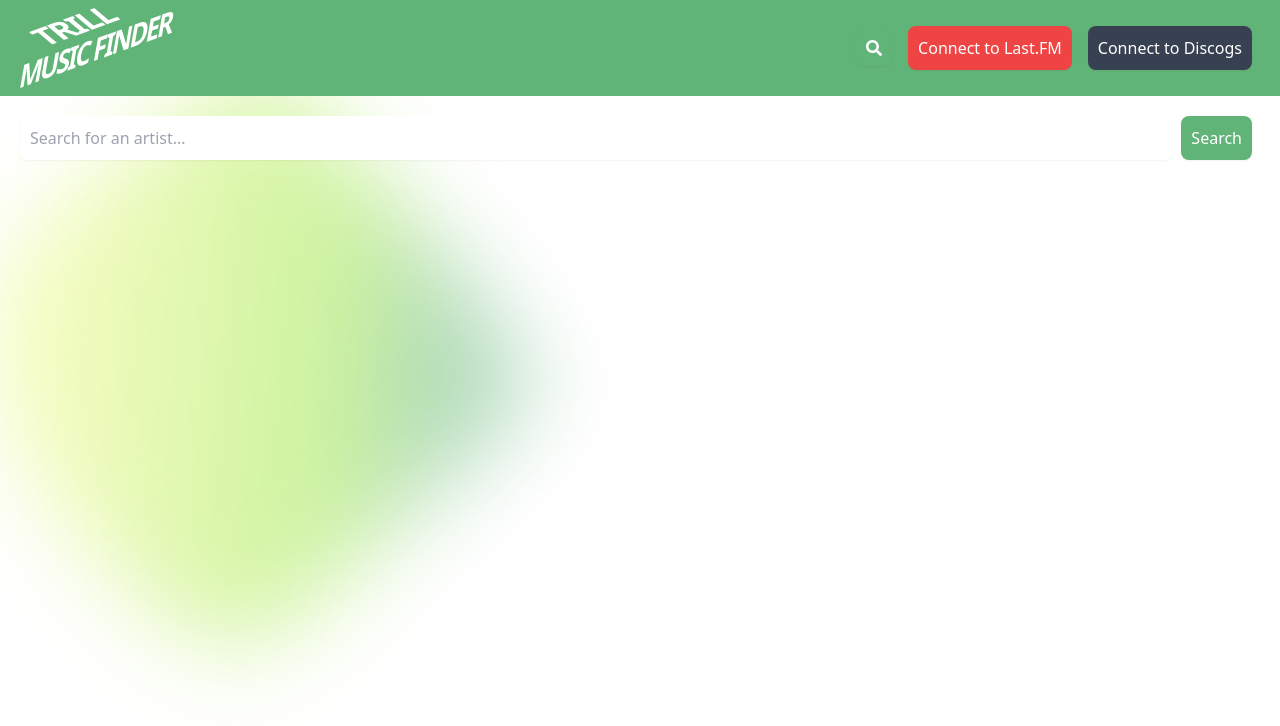
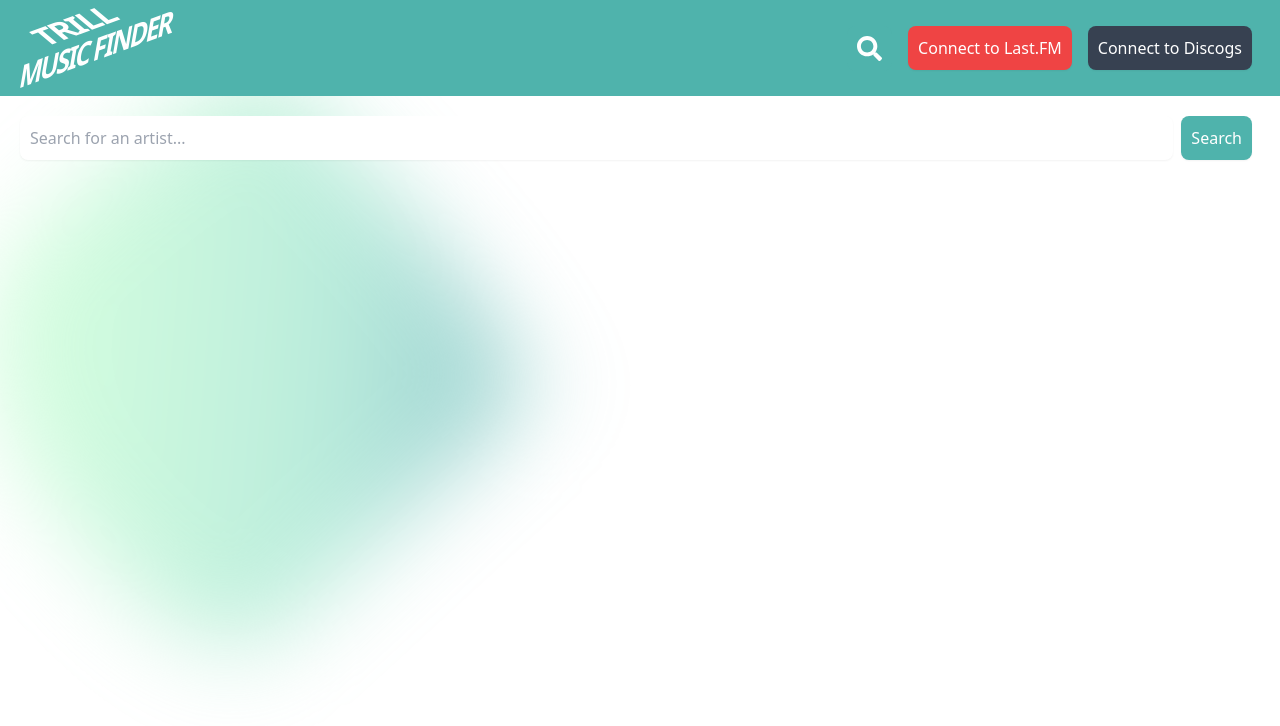
Before and after one commit to Wulgaren/Trill, a React (Vite) app: page / in a window 1280 px wide. Shown: the top 726 px of the page. Built offline with nearby package versions, Linux system fonts and the light colour scheme.

Commit message:
css animations

```diff
--- a/index.html
+++ b/index.html
@@ -4,6 +4,7 @@
     <meta charset="UTF-8" />
     <link rel="icon" type="image/svg+xml" href="/vite.svg" />
     <meta name="viewport" content="width=device-width, initial-scale=1.0" />
+    <meta name="theme-color" content="#4FB3AC" />
     <title>Trill - Music Finder</title>
   </head>
   <body>
--- a/src/components/navbar/Navbar.jsx
+++ b/src/components/navbar/Navbar.jsx
@@ -11,8 +11,8 @@ function Navbar() {
           <p>MUSIC FINDER</p>
         </li>
         <li className="ml-auto">
-          <button tabIndex={1} className="text-white">
-            <FaSearch />
+          <button tabIndex={1} className="text-white shadow-none">
+            <FaSearch size={25} />
           </button>
         </li>
         <li>
--- a/src/index.css
+++ b/src/index.css
@@ -16,7 +16,22 @@
   }
 
   button {
-    @apply transition-all w-auto border-2 text-white bg-primary border-primary rounded-lg p-2 mx-2 shadow-sm;
+    @apply scale-100 transition-all w-auto border-2 text-white bg-primary hover:bg-secondary border-transparent rounded-lg p-2 mx-2 shadow-sm;
+
+    &:hover:has(svg) {
+      background: transparent;
+      animation: scale 0.7s ease-in-out infinite alternate;
+    }
+  }
+
+  @keyframes scale {
+    0% {
+      scale: 1;
+    }
+
+    100% {
+      scale: 1.2;
+    }
   }
 
   input {
@@ -43,8 +58,8 @@
     z-index: -1;
     background: linear-gradient(
       47deg,
-      var(--color-secondary) 21%,
-      var(--color-focus) 67%,
+      var(--color-focus) 21%,
+      var(--color-secondary) 67%,
       var(--color-primary) 81%
     );
   }
--- a/tailwind.config.js
+++ b/tailwind.config.js
@@ -9,10 +9,10 @@ export default {
   theme: {
     extend: {
       colors: {
-        primary: "#61b477",
+        primary: "#4FB3AC",
         // primary: "#7be697",
-        secondary: "#eafa84",
-        focus: "#99e73d",
+        secondary: "#75D8B9",
+        focus: "#A9FCBF",
         background: "#111827",
       },
     },
```
